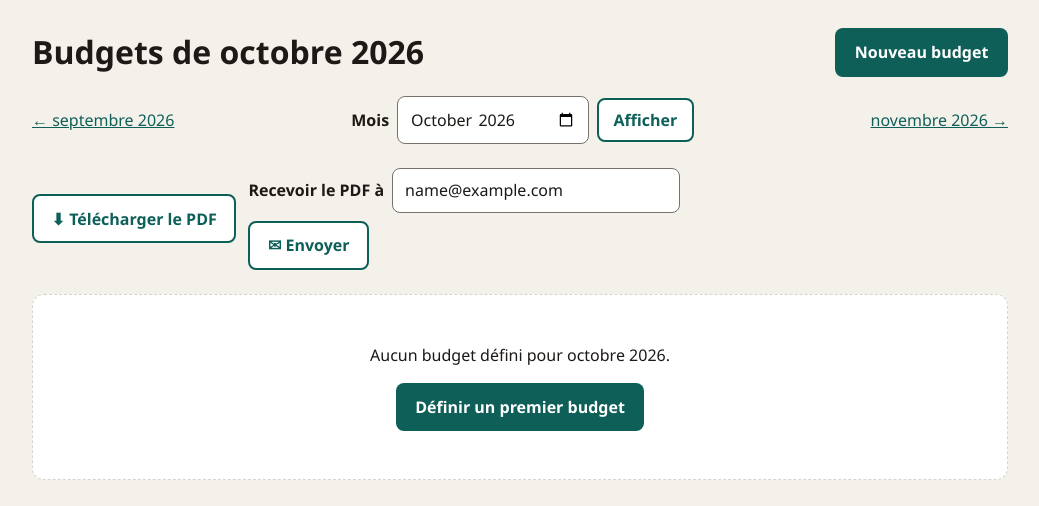
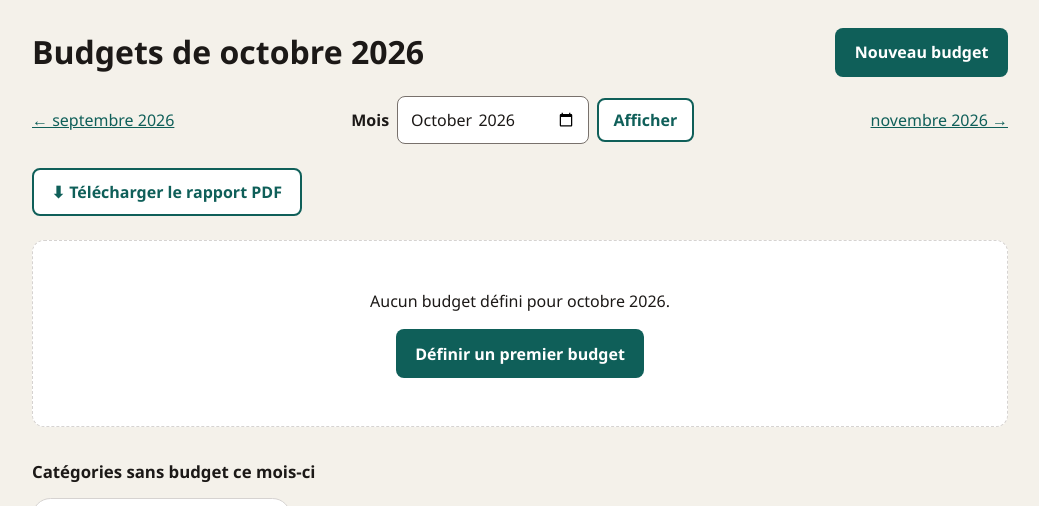
Before and after one commit to ala-BD/django-Finova, a Django app: page /groups/1/budgets/ in a window 1280 px wide. Shown: the part 194-700 px from the top of the page, without its empty margins (120-1159 px from the left). Run offline with Django 5.2, Linux system fonts and the light colour scheme; a user stored in the database is signed in; tables that the repository leaves empty hold one stand-in row (values such as "Sample post"); data that the repository does not hold is empty; parts of the project's set-up code (start-up, migrations or seed data) failed here and were passed over.

Commit message:
refactor(m4): retrait de l'envoi du rapport par email
Seul le téléchargement du PDF est conservé (aucune configuration requise).

Co-Authored-By: Claude Opus 5.5 <noreply@anthropic.com>

```diff
--- a/budgets/templates/budgets/_report_actions.html
+++ b/budgets/templates/budgets/_report_actions.html
@@ -1,14 +1,5 @@
-<div class="report-actions" role="group" aria-label="Rapport de {{ month|date:'F Y' }}">
+<div class="report-actions">
     <a class="btn btn-ghost" href="{% url 'budgets:report_pdf' group.pk %}?month={{ month|date:'Y-m' }}" download>
-        <span aria-hidden="true">⬇</span> Télécharger le PDF
+        <span aria-hidden="true">⬇</span> Télécharger le rapport PDF
     </a>
-    <form method="post" action="{% url 'budgets:report_email' group.pk %}" class="report-email-form">
-        {% csrf_token %}
-        <input type="hidden" name="month" value="{{ month|date:'Y-m' }}">
-        <input type="hidden" name="next" value="{{ request.get_full_path }}">
-        <label for="report-email">Recevoir le PDF à</label>
-        <input type="email" id="report-email" name="email" class="input" required
-               value="{{ user.email }}" placeholder="vous@exemple.com" autocomplete="email">
-        <button type="submit" class="btn btn-ghost"><span aria-hidden="true">✉</span> Envoyer</button>
-    </form>
 </div>
--- a/budgets/urls.py
+++ b/budgets/urls.py
@@ -17,7 +17,6 @@ urlpatterns = [
     path(f"{group_prefix}budgets/recommend/", views.RecommendView.as_view(), name="recommend"),
     # API JSON de l'IA
     path(f"{group_prefix}budgets/report.pdf", views.BudgetReportPdfView.as_view(), name="report_pdf"),
-    path(f"{group_prefix}budgets/report/email/", views.BudgetReportEmailView.as_view(), name="report_email"),
     path(f"{group_prefix}budgets/<int:pk>/insight/", views.BudgetInsightApiView.as_view(), name="insight_api"),
     # Catégories d'un groupe
     path(f"{group_prefix}categories/", views.CategoryListView.as_view(), name="categories"),
--- a/budgets/views.py
+++ b/budgets/views.py
@@ -1,16 +1,12 @@
-import logging
 from decimal import Decimal
 
 from django.contrib import messages
 from django.contrib.auth.mixins import LoginRequiredMixin
-from django.core.exceptions import ValidationError
-from django.core.validators import validate_email
 from django.db import transaction
 from django.db.models import Count
 from django.http import HttpResponse, JsonResponse
 from django.shortcuts import get_object_or_404, redirect
 from django.urls import reverse
-from django.utils.http import url_has_allowed_host_and_scheme
 from django.views import View
 from django.views.generic import CreateView, DeleteView, FormView, ListView, TemplateView, UpdateView
 
@@ -22,7 +18,6 @@ from . import services
 from .forms import BudgetForm, CategoryDeleteForm, CategoryForm, SimulationForm
 from .models import Budget, Category
 
-logger = logging.getLogger(__name__)
 
 
 def decimal_str(value, places=3):
@@ -347,7 +342,7 @@ class BudgetInsightApiView(GroupMemberRequiredMixin, View):
 
 
 def report_month(request):
-    return services.parse_month(request.GET.get("month") or request.POST.get("month")) or services.current_month()
+    return services.parse_month(request.GET.get("month")) or services.current_month()
 
 
 class BudgetReportPdfView(GroupMemberRequiredMixin, View):
@@ -360,31 +355,3 @@ class BudgetReportPdfView(GroupMemberRequiredMixin, View):
         response = HttpResponse(build_budget_report(group, month, user=request.user), content_type="application/pdf")
         response["Content-Disposition"] = f'attachment; filename="{report_filename(group, month)}"'
         return response
-
-
-class BudgetReportEmailView(GroupMemberRequiredMixin, View):
-    """Envoie le rapport PDF par email à l'adresse saisie (par défaut celle du profil). POST + CSRF."""
-
-    http_method_names = ["post"]
-
-    def post(self, request, *args, **kwargs):
-        from .reports import email_budget_report
-
-        group, month = self.get_group(), report_month(request)
-        back = request.POST.get("next") or reverse("budgets:list", kwargs={"gid": group.pk})
-        if not url_has_allowed_host_and_scheme(back, allowed_hosts={request.get_host()}):
-            back = reverse("budgets:list", kwargs={"gid": group.pk})
-        address = (request.POST.get("email") or request.user.email or "").strip()
-        try:
-            validate_email(address)
-        except ValidationError:
-            messages.error(request, "Saisissez une adresse email valide pour recevoir le rapport.")
-            return redirect(back)
-        try:
-            email_budget_report(group, month, request.user, to=address)
-        except Exception:
-            logger.exception("Envoi du rapport PDF à %s impossible.", address)
-            messages.error(request, "L'email n'a pas pu être envoyé. Téléchargez le PDF en attendant.")
-        else:
-            messages.success(request, f"Rapport envoyé à {address}.")
-        return redirect(back)
--- a/static/css/budgets.css
+++ b/static/css/budgets.css
@@ -621,7 +621,7 @@ input[type="color"].input {
     }
 }
 
-/* Rapport PDF et email */
+/* Rapport PDF */
 .report-actions {
     display: flex;
     flex-wrap: wrap;
@@ -629,26 +629,3 @@ input[type="color"].input {
     align-items: center;
     margin: 0 0 1.5rem;
 }
-
-.report-actions form {
-    margin: 0;
-}
-
-.report-actions .help {
-    margin: 0;
-}
-
-.report-email-form {
-    display: flex;
-    flex-wrap: wrap;
-    gap: 0.5rem;
-    align-items: center;
-}
-
-.report-email-form label {
-    font-weight: 600;
-}
-
-.report-email-form .input {
-    width: min(100%, 18rem);
-}
```
Also changed, not shown: budgets/reports.py (+1 -22 lines), budgets/tests/test_reports.py (+4 -50 lines), docs/M4_budgets.md (+6 -14 lines).
